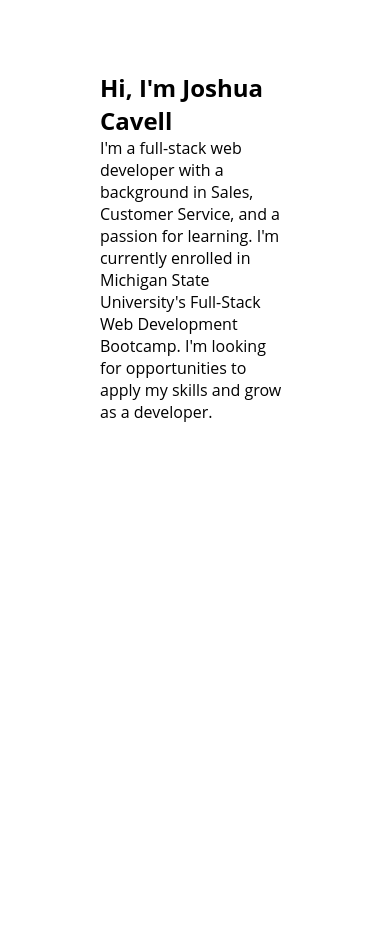
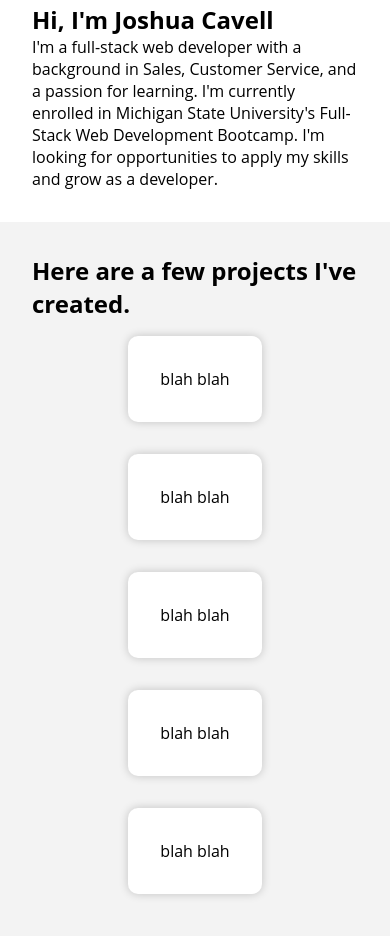
Before and after one commit to xclusive36/Portfolio, a plain HTML site: page index.html in a window 390 px wide. Shown: the part 744-1680 px from the top of the page. Before the commit the page ends 1267 px from the top, so only its background shows below. Drawn offline with Linux system fonts and the light colour scheme.

Commit message:
Added a responsive dummy work section

```diff
--- a/assets/css/styles.css
+++ b/assets/css/styles.css
@@ -3,6 +3,8 @@
 :root {
     --nav-color: #ffffff;
     --nav-background-color: #31343d;
+    --avatar-background-color: #b9c6ae;
+    --work-background-color: #f3f3f3;
 }
 
 * {
@@ -54,35 +56,53 @@ section {
     display: flex;
 }
 
-#about {
-    display: flex;
-}
-
 .avatar-block {
     display: flex;
     justify-content: center;
-    background-color: #b9c6ae;
+    background-color: var(--avatar-background-color);
     padding: 80px;
 }
 
 .description {
-    flex: 4;
+    display: flex;
     background-color: #fff;
-    padding: 50px;
+    justify-content: space-evenly;
+    align-items: center;
+}
+
+#about-content {
     display: flex;
     flex-wrap: wrap;
-    justify-content: space-evenly;
-    align-items: flex-start;
-}
-
-#about {
-    flex: 1;
     background-color: #fff;
-    padding: 50px;
+    padding: 2em;
     display: flex;
     flex-wrap: wrap;
     justify-content: flex-start;
     align-items: flex-start;
+}
+
+#work {
+    display: block;
+    flex-direction: column;
+    padding: 2em;
+    background-color: var(--work-background-color);
+}
+
+#cards {
+    display: flex;
+    flex-wrap: wrap;
+    justify-content: space-evenly;
+    align-items: center;
+}
+
+.card {
+    /* min-width: 300px;
+    min-height: 300px; */
+    padding: 2em;
+    background-color: #fff;
+    margin: 1em;
+    border-radius: 10px;
+    box-shadow: 0 0 10px rgba(0, 0, 0, 0.2);
 }
 
 /* ****** ****** */
@@ -128,7 +148,7 @@ section {
         padding: 1em 1em;
     }
 
-    main {
+    /* main {
         flex-direction: column;
-    }
+    } */
 }
--- a/index.html
+++ b/index.html
@@ -23,7 +23,8 @@
         </header>
         <!-- Main -->
         <main>
-            <section>
+            <!-- About Section -->
+            <section id="about">
                 <!-- Avatar -->
                 <div class="avatar-block">
                     <img
@@ -33,7 +34,7 @@
                     />
                 </div>
                 <div class="description">
-                    <div id="about">
+                    <div id="about-content">
                         <h2>Hi, I'm Joshua Cavell</h2>
                         <p>
                             I'm a full-stack web developer with a background in
@@ -46,6 +47,17 @@
                     </div>
                 </div>
             </section>
+            <!-- Work Section -->
+            <section id="work">
+                <h2>Here are a few projects I've created.</h2>
+                <div id="cards">
+                    <div class="card">blah blah</div>
+                    <div class="card">blah blah</div>
+                    <div class="card">blah blah</div>
+                    <div class="card">blah blah</div>
+                    <div class="card">blah blah</div>
+                </div>
+            </section>
         </main>
     </body>
 </html>
```
